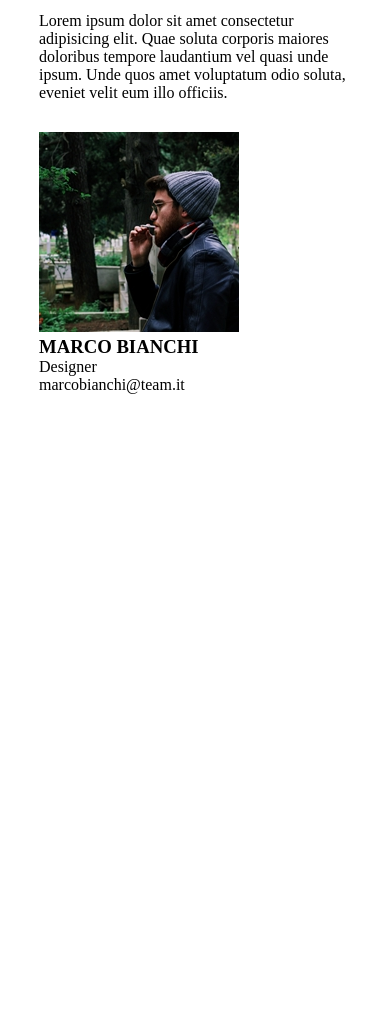
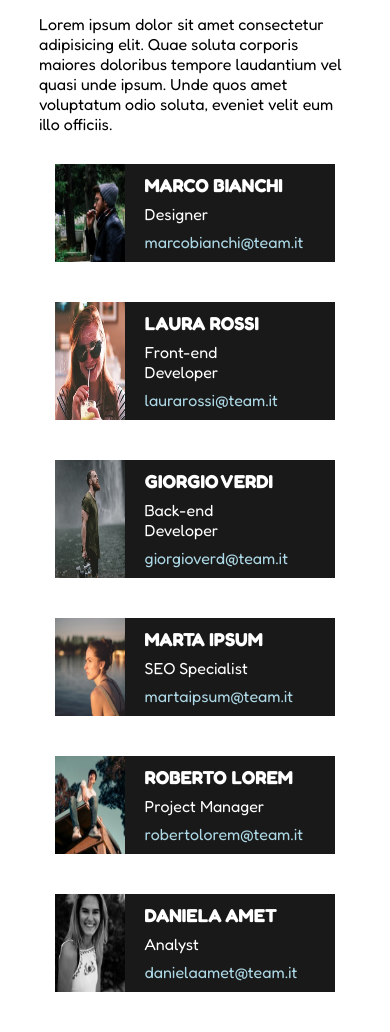
Before and after one commit to MatteInvi/html-css-flex-cards, a plain HTML site: page index.html in a window 390 px wide. Shown: the part 85-1117 px from the top of the page. Before the commit the page ends 844 px from the top, so only its background shows below. Drawn offline with Linux system fonts and the light colour scheme.

Commit message:
feat: formattazione card, aggiunta responsive

```diff
--- a/css/style.css
+++ b/css/style.css
@@ -3,14 +3,17 @@
     margin: 0;
     padding: 0;
     box-sizing: border-box;
+    font-family: "Fredoka", serif;
 }
 
+/* formattazione container */
 .container{
     width: 80%;
     margin: 0 auto;
     padding-top:40px ;
 }
 
+/* formattazione titolo e paragrafo */
 #title{
     text-align: center;
     color:rgb(221, 8, 150);
@@ -19,3 +22,50 @@
 .paragraph{
     margin: 30px 0;
 }
+
+/* formattazione cards */
+.row {
+    display: flex;
+    flex-wrap: wrap;
+    justify-content: space-around;
+
+}
+
+.col{
+    display: flex;
+    color: white;
+    width: calc(90% / 1);
+    background-color: rgba(0, 0, 0, 0.9);
+    margin-bottom: 40px;
+
+}
+
+.description{
+    padding: 10px 60px 10px 20px;
+}
+
+.space{
+    margin-bottom:8px ;
+}
+
+.user-photo{
+    width: 70px;
+}
+
+.user-mail{
+    color: lightblue;
+}
+
+/* sezione resposive */
+
+@media screen and (min-width:800px){
+    .col{
+        width: calc(90% / 2);
+    }
+}
+
+@media screen and (min-width:1140px){
+    .col{
+        width: calc(90% / 3);
+    }
+}
--- a/index.html
+++ b/index.html
@@ -3,6 +3,12 @@
 <head>
     <meta charset="UTF-8">
     <meta name="viewport" content="width=device-width, initial-scale=1.0">
+    <link rel="preconnect" href="https://fonts.googleapis.com" />
+    <link rel="preconnect" href="https://fonts.gstatic.com" crossorigin />
+    <link
+      href="https://fonts.googleapis.com/css2?family=Fredoka:wght@300..700&display=swap"
+      rel="stylesheet"
+    />
     <link rel="stylesheet" href="./css/style.css">
     <title>Meet Our Team</title>
 </head>
@@ -17,16 +23,53 @@
       <div class="cards">
         <div class="row">
             <div class="col">
-                <img src="./img/male1.png" alt="immagine Marco Bianchi">
-                <h3>MARCO BIANCHI</h3>
-                <p>Designer</p>
-                <span>marcobianchi@team.it</span>
+                <img class="user-photo" src="./img/male1.png" alt="immagine Marco Bianchi">
+                <div class="description">
+                  <h3 class="user-name space">MARCO BIANCHI</h3>
+                  <p class="user-work space">Designer</p>
+                  <span class="user-mail space">marcobianchi@team.it</span>
+                </div>
             </div>
-            <div class="col"></div>
-            <div class="col"></div>
-            <div class="col"></div>
-            <div class="col"></div>
-            <div class="col"></div>
+            <div class="col">
+                <img class="user-photo" src="./img/female1.png" alt="immagina Laura Rossi">
+                <div class="description">
+                  <h3 class="user-name space">LAURA ROSSI</h3>
+                  <p class="user-work space">Front-end Developer</p>
+                  <span class="user-mail space">laurarossi@team.it</span>
+                </div>
+            </div>
+            <div class="col">
+                <img class="user-photo" src="./img/male2.png" alt="immagine Giorgio Verdi">
+                <div class="description">
+                  <h3 class="user-name space">GIORGIO VERDI</h3>
+                  <p class="user-work space">Back-end Developer</p>
+                  <span class="user-mail space">giorgioverd@team.it</span>
+                </div>
+            </div>
+            <div class="col">
+                <img class="user-photo" src="./img/female2.png" alt="immagine Marta Ipsum">
+                <div class="description">
+                  <h3 class="user-name space">MARTA IPSUM</h3>
+                  <p class="user-work space">SEO Specialist</p>
+                  <span class="user-mail space">martaipsum@team.it</span>
+                </div>
+            </div>
+            <div class="col">
+                <img class="user-photo" src="./img/male3.png" alt="immagine Robert Lorem">
+                <div class="description">
+                  <h3 class="user-name space">ROBERTO LOREM</h3>
+                  <p class="user-work space">Project Manager</p>
+                  <span class="user-mail space">robertolorem@team.it</span>
+                </div>
+            </div>
+            <div class="col">
+                <img class="user-photo" src="./img/female3.png" alt="immagine Daniela Amet">
+                <div class="description">
+                  <h3 class="user-name space">DANIELA AMET</h3>
+                  <p class="user-work space">Analyst</p>
+                  <span class="user-mail space">danielaamet@team.it</span>
+                </div>
+            </div>
         </div>
       </div>
       <!-- Fine sezione schede personali -->
```
